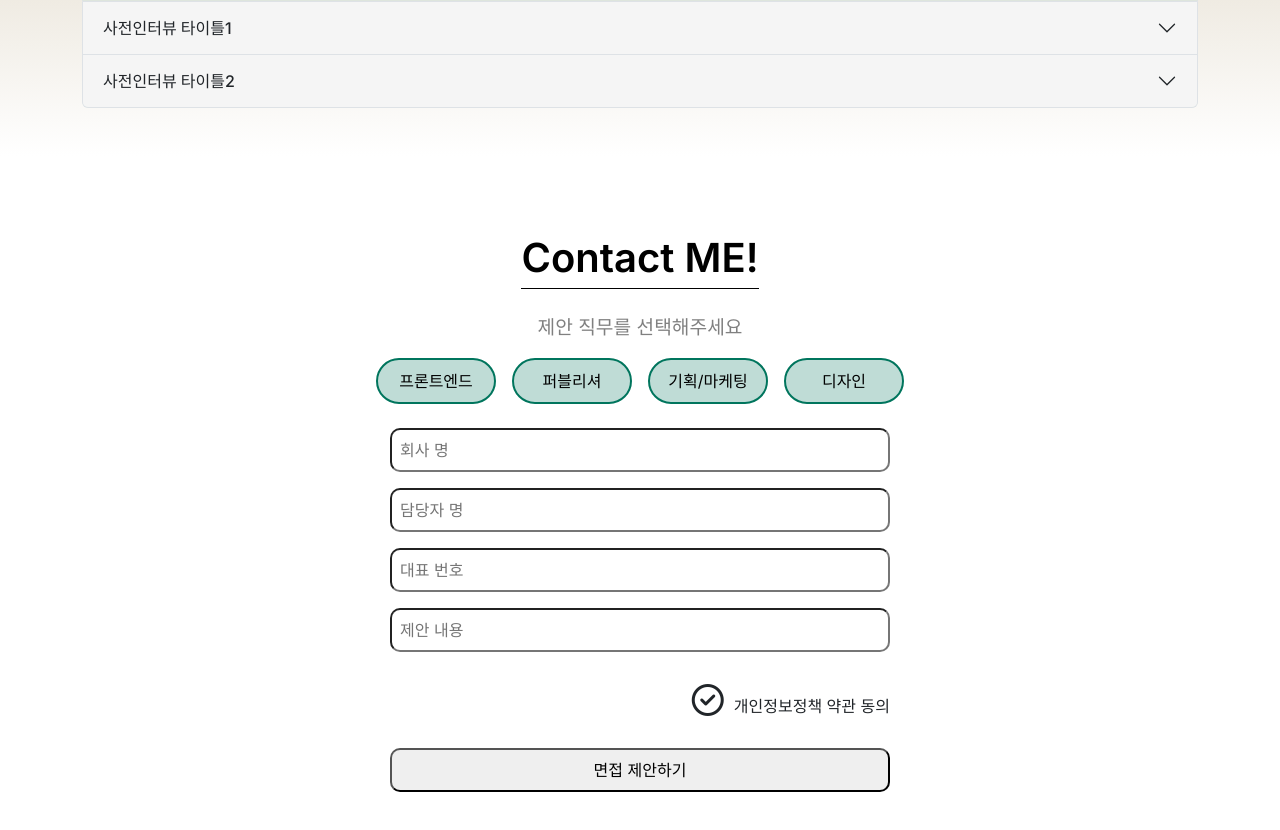
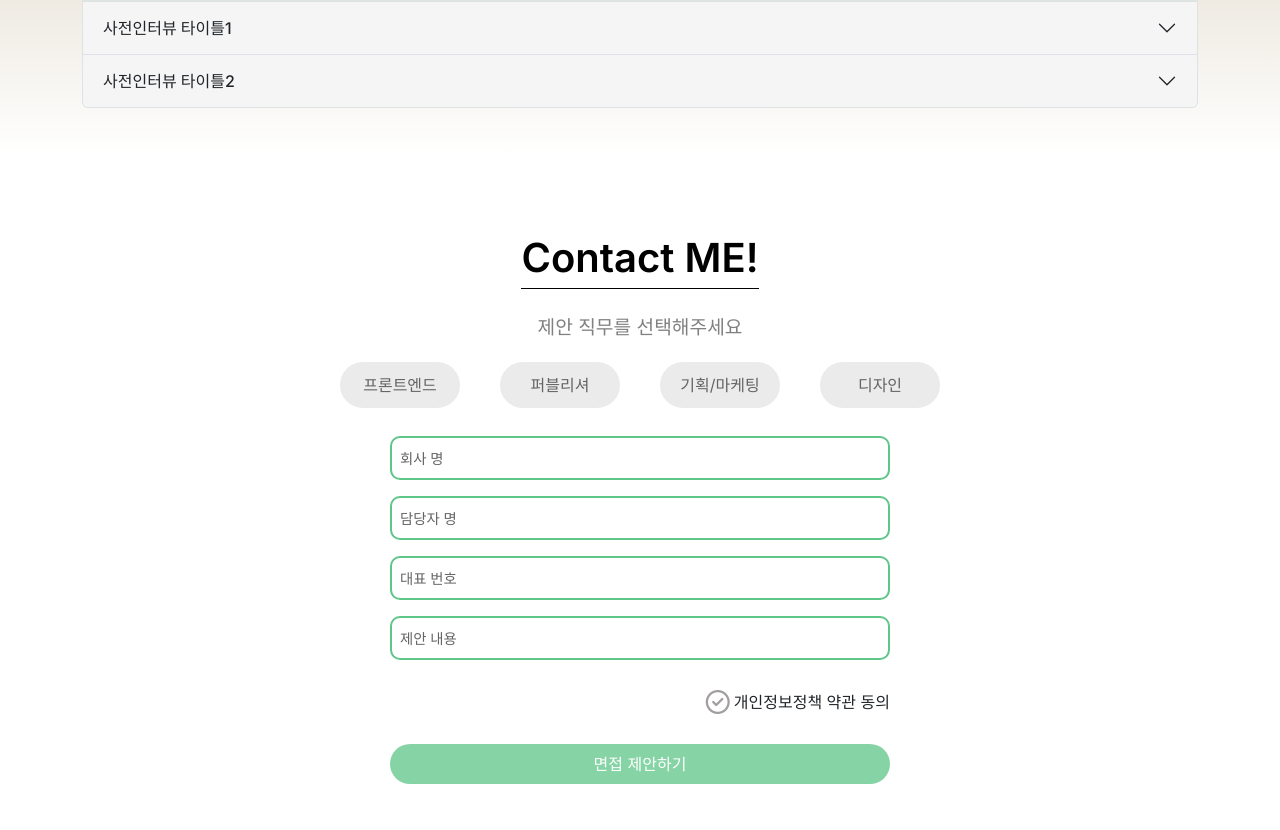
Before and after one commit to dongsam-E/dongsam-E.github.io, a React (Create React App) app: page / in a window 1280 px wide. Shown: the part 3141-3971 px from the top of the page. Built offline with nearby package versions, Linux system fonts and the light colour scheme.

Commit message:
폼디자인 변경

```diff
--- a/src/component/Contact.js
+++ b/src/component/Contact.js
@@ -2,6 +2,8 @@ import React, {useState ,useEffect} from "react";
 import contact from '../scss/contact.module.css';
 
 function Contact(props) {
+
+
 
     return (
         <section id={props.id}>
@@ -10,12 +12,12 @@ function Contact(props) {
                 <div className={`${contact.sub}`}><p className={`mb-3`}>제안 직무를 선택해주세요</p></div>
                 <div>
                     <form action="" method="POST" name="contact" id={`${contact.form}`}>
-                        <ul id="subform" className={`${contact.checkbox} p-0`}>
+                        <ul id="subform" className={`${contact.checkbox} p-0 row`}>
                             {
                                 props.contactdb.checkbox.map((v, x) =>{
                                     return(
-                                        <li key={x} className={``}>
-                                            <label>
+                                        <li key={x} className={`py-1 col-6 col-md-3 d-flex`}>
+                                            <label className={`${contact.checkboxlist}`}>
                                                 <input
                                                     type="checkbox"
                                                     name={v.name}
@@ -35,21 +37,35 @@ function Contact(props) {
                                 {
                                     props.contactdb.data.map((v, x) =>{
                                         return(
-                                            <li className={`${contact.formsub} ${v.liCls}`}>
+                                            <li key={x} className={`${contact.formsub}`}>
                                                 <input
-                                                    key={x}
-                                                    className={`${v.inputCls} ${contact.inputCls}`}
+                                                    className={`${v.inputCls} ${contact.mainCls}`}
                                                     type={v.type}
                                                     placeholder={v.placeholder}
-                                                    value={v.value}
-                                                    id={v.id}
+                                                    name={v.name}
                                                 />
-                                                <label for={v.for} className={v.labelCls}>{v.label}</label>
                                             </li>
                                         )
                                     })
                                 }
                         </ul>
+                        <div id={`${contact.submit}`}>
+                            {
+                                props.contactdb.submit.map((v, x) =>{
+                                    return(
+                                        <div key={x} className = {`${contact.formsub} ${v.liCls}`}>
+                                            <input
+                                                className={`${v.inputCls} ${contact.footerCls}`}
+                                                type={v.type}
+                                                value={v.value}
+                                                id={v.id}
+                                            />
+                                            <label for={v.for} className={v.labelCls}>{v.label}</label>
+                                        </div>
+                                    )
+                                })
+                            }
+                        </div>
                     </form>
                 </div>
             </div>
--- a/src/data/contact.js
+++ b/src/data/contact.js
@@ -1,19 +1,19 @@
 const contactDB = {
     checkbox: [
         {
-            name: "radio0"
+            name: "checkbox0"
             ,title: "프론트엔드"
         }
         ,{
-            name: "radio1"
+            name: "checkbox1"
             ,title: "퍼블리셔"
         }
         ,{
-            name: "radio2"
+            name: "checkbox2"
             ,title: "기획/마케팅"
         }
         ,{
-            name: "radio3"
+            name: "checkbox3"
             ,title: "디자인"
         }
     ]
@@ -21,48 +21,40 @@ const contactDB = {
         {
             type: "text"
             ,placeholder: "회사 명"
-            ,liCls: ""
             ,inputCls: "w-100"
-            ,value: ""
         }
         ,{
             type: "text"
             ,placeholder: "담당자 명"
-            ,liCls: ""
             ,inputCls: "w-100"
-            ,value: ""
         }
         ,{
             type: "tel"
             ,placeholder: "대표 번호"
-            ,liCls: ""
             ,inputCls: "w-100"
-            ,value: ""
         }
         ,{
             type: "text"
             ,placeholder: "제안 내용"
-            ,liCls: ""
             ,inputCls: "w-100"
-            ,value : ""
         }
-        ,{
+    ]
+    ,submit :[
+        , {
             type: "checkbox"
-            ,placeholder: ""
-            ,liCls: "d-flex justify-content-end py-3"
-            ,inputCls: ""
-            ,id: "policy"
-            ,value: "policy"
-            ,for: "policy"
-            ,label: "개인정보정책 약관 동의"
-            ,labelCls: "ps-3"
+            , liCls: "d-flex justify-content-end py-3"
+            , inputCls: ""
+            , id: "policy"
+            , value: "policy"
+            , for: "policy"
+            , label: "개인정보정책 약관 동의"
+            , labelCls: "d-flex align-items-center"
         }
-        ,{
+        , {
             type: "submit"
-            ,placeholder: ""
-            ,liCls: ""
-            ,inputCls: "w-100"
-            ,value : "면접 제안하기"
+            , liCls: ""
+            , inputCls: "w-100"
+            , value: "면접 제안하기"
         }
     ]
 }
--- a/src/scss/contact.module.css
+++ b/src/scss/contact.module.css
@@ -14,7 +14,57 @@
     color: gray;
 }
 
-/* 폼태그 */
+/* 제안직무 체크박스 커스텀 */
+.iconBox {
+    position: relative;
+    display: flex;
+    justify-content: center;
+    width: 120px;
+    padding-top: 0.25rem;
+    padding-bottom: 0.25rem;
+    padding-left: 0.5rem;
+    padding-right: 0.5rem;
+    background-color: #ebebeb;
+    border: 2px solid #ebebeb;
+    color: #646464;
+    border-radius: 25px;
+    transition: 0.3s;
+    user-select: none;
+    margin-left: 0.5rem;
+    margin-right: 0.5rem;
+}
+
+.checkbox label input[type="checkbox"]:checked~.iconBox {
+    background-color: white;
+    border: 2px solid #5ec687;
+    color: #5ec687;
+    font-weight: 700;
+}
+
+.iconBox span {
+    margin: 5px;
+}
+
+.checkbox {
+    width: 100%;
+    max-width: 20rem;
+}
+
+@media(min-width:768px) {
+    .checkbox {
+        width: 100%;
+        max-width: 40rem;
+    }
+}
+
+.checkboxlist {
+    display: flex;
+    margin: 0 auto;
+    width: 100%;
+    max-width: 10rem;
+}
+
+/* 메인 폼태그 */
 #form{
     display: flex;
     flex-direction: column;
@@ -24,51 +74,67 @@
     width: 50vw;
     max-width: 500px;
 }
-.inputCls{
+.mainCls{
     margin-top: 0.5rem;
     margin-bottom: 0.5rem;
     padding: 0.5rem;
     border-radius: 10px;
+    border: 2px solid rgb(94, 198, 135);
 }
 
-/* 제안직무 체크박스 커스텀 */
-.iconBox{
-    position: relative;
-    display: flex;
-    justify-content: center;
-    width: 120px;
-    padding-top: 0.25rem; padding-bottom: 0.25rem;
-    padding-left: 0.5rem; padding-right: 0.5rem;
-    background-color: rgb(0, 117, 93, 0.25);
-    border: 2px solid rgb(0, 117, 93);
-    color: black;
+
+/* 하단 submit 폼태그 */
+.footerCls{
+    margin-top: 0.5rem;
+    margin-bottom: 0.5rem;
+    padding: 0.5rem;
     border-radius: 25px;
-    transition: 0.3s;
-    user-select: none;
-    margin-left: 0.5rem;
-    margin-right: 0.5rem;
-}
-.checkbox label input[type="checkbox"]:checked ~
-.iconBox{
-    background-color: rgb(0, 117, 93);
+    border: 0;
+    background-color: rgb(94, 198, 135, 0.75);
     color: white;
 }
 
-.iconBox span{
-    margin: 5px;
+
+
+
+
+/* 개인정보약관 체크박스 커스텀 */
+#submit [type="checkbox"]{
+    display: none;
 }
-.checkbox{
-    display: flex;
+#submit [type="checkbox"]+label::before{
+    content: "\f058";
+    font-family: "Font Awesome 5 Free";
+    font-size: 1.5rem;
+    display: inline-block;
+    margin-right: 0.25rem;
+    color: rgb(163, 158, 158);
+}
+#submit [type="checkbox"]:checked+label::before{
+    content: "\f058";
+    font-family: "Font Awesome 5 Free";
+    font-size: 1.5rem;
+    font-weight: 900;
+    display: inline-block;
+    margin-right: 0.25rem;
+    color: #f3c500;
 }
 
-/* 개인정보약관 체크박스 커스텀 */
-#mainform [type="checkbox"]{
-    display: none;
+/* placeholder커스텀 */
+input::placeholder {
+    color: #646464;
+    font-size: 0.9em;
+    font-weight: 500;
 }
-#mainform [type="checkbox"]+label::before{
-    content: "\f058";
-    font-family: "Font Awesome 5 Free";
-    font-size: 2rem;
-    display: inline-block;
-    margin-right: 10px;
+
+input::-webkit-input-placeholder {
+    color: #646464;
+    font-size: 0.9em;
+    font-weight: 500;
 }
+
+input:-ms-input-placeholder {
+    color: #646464;
+    font-size: 0.9em;
+    font-weight: 500;
+}
```
